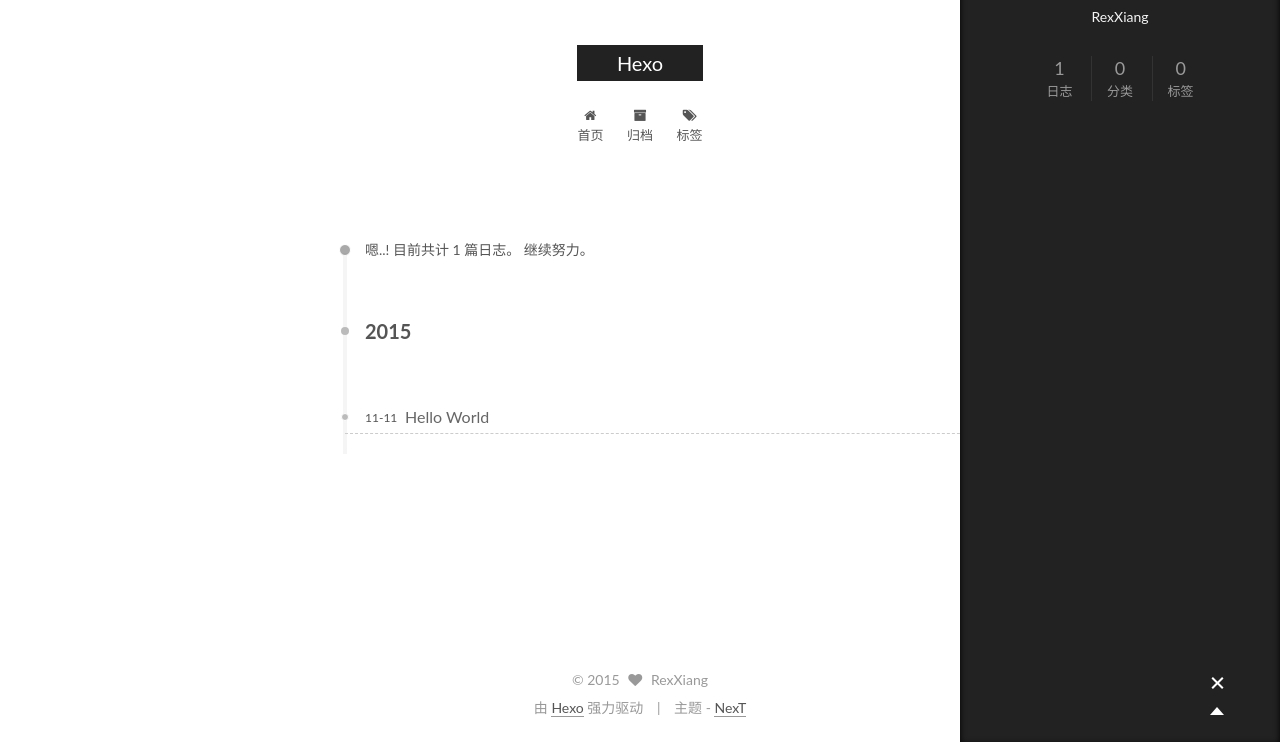
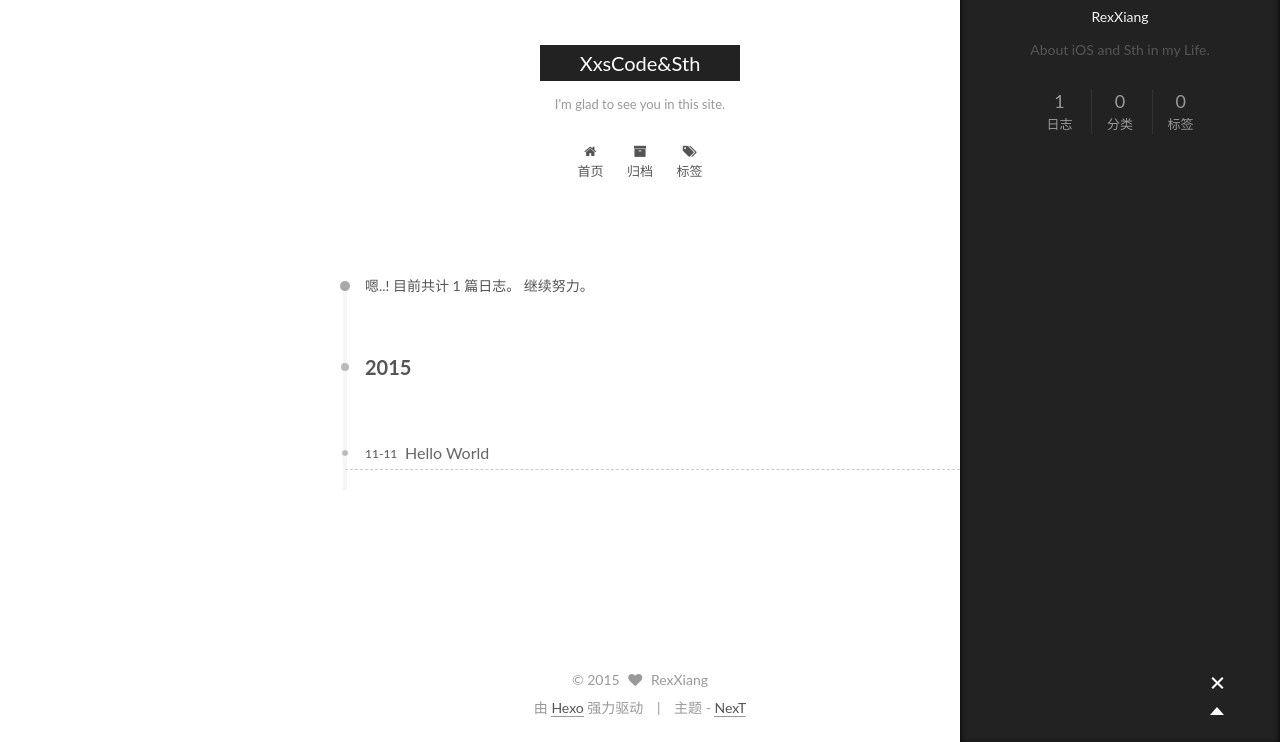
Before and after one commit to octsama/octsama.github.io, a plain HTML site: page archives/2015/11/index.html in a window 1280 px wide. Both pictures are taken after a click on the element 1217 px from the left and 742 px from the top of the page. Shown: the part 58-800 px from the top of the page. Drawn offline with Linux system fonts and the light colour scheme; a web font is replaced by a local one.

Commit message:
Site updated: 2015-11-11 15:49:02

```diff
--- a/archives/2015/11/index.html
+++ b/archives/2015/11/index.html
@@ -53,15 +53,15 @@
 
 
 
-<meta name="description">
+<meta name="description" content="About iOS and Sth in my Life.">
 <meta property="og:type" content="website">
-<meta property="og:title" content="Hexo">
+<meta property="og:title" content="XxsCode&Sth">
 <meta property="og:url" content="http://yoursite.com/archives/2015/11/index.html">
-<meta property="og:site_name" content="Hexo">
-<meta property="og:description">
+<meta property="og:site_name" content="XxsCode&Sth">
+<meta property="og:description" content="About iOS and Sth in my Life.">
 <meta name="twitter:card" content="summary">
-<meta name="twitter:title" content="Hexo">
-<meta name="twitter:description">
+<meta name="twitter:title" content="XxsCode&Sth">
+<meta name="twitter:description" content="About iOS and Sth in my Life.">
 
 
 
@@ -73,7 +73,7 @@
   };
 </script>
 
-  <title> 归档 | Hexo </title>
+  <title> 归档 | XxsCode&Sth </title>
 </head>
 
 <body itemscope itemtype="http://schema.org/WebPage" lang="zh-Hans">
@@ -104,11 +104,11 @@
   <div class="custom-logo-site-title">
     <a href="/"  class="brand" rel="start">
       <span class="logo-line-before"><i></i></span>
-      <span class="site-title">Hexo</span>
+      <span class="site-title">XxsCode&Sth</span>
       <span class="logo-line-after"><i></i></span>
     </a>
   </div>
-  <p class="site-subtitle"></p>
+  <p class="site-subtitle">I'm glad to see you in this site.</p>
 </div>
 
 <div class="site-nav-toggle">
@@ -266,7 +266,7 @@
           <img class="site-author-image" src="/images/default_avatar.jpg" alt="RexXiang" itemprop="image"/>
           <p class="site-author-name" itemprop="name">RexXiang</p>
         </div>
-        <p class="site-description motion-element" itemprop="description"></p>
+        <p class="site-description motion-element" itemprop="description">About iOS and Sth in my Life.</p>
         <nav class="site-state motion-element">
           <div class="site-state-item site-state-posts">
             <a href="/archives">
```
Also changed, not shown: 2015/11/11/hello-world/index.html (+5 -5 lines), archives/2015/index.html (+10 -10 lines), archives/index.html (+10 -10 lines), index.html (+10 -10 lines).
